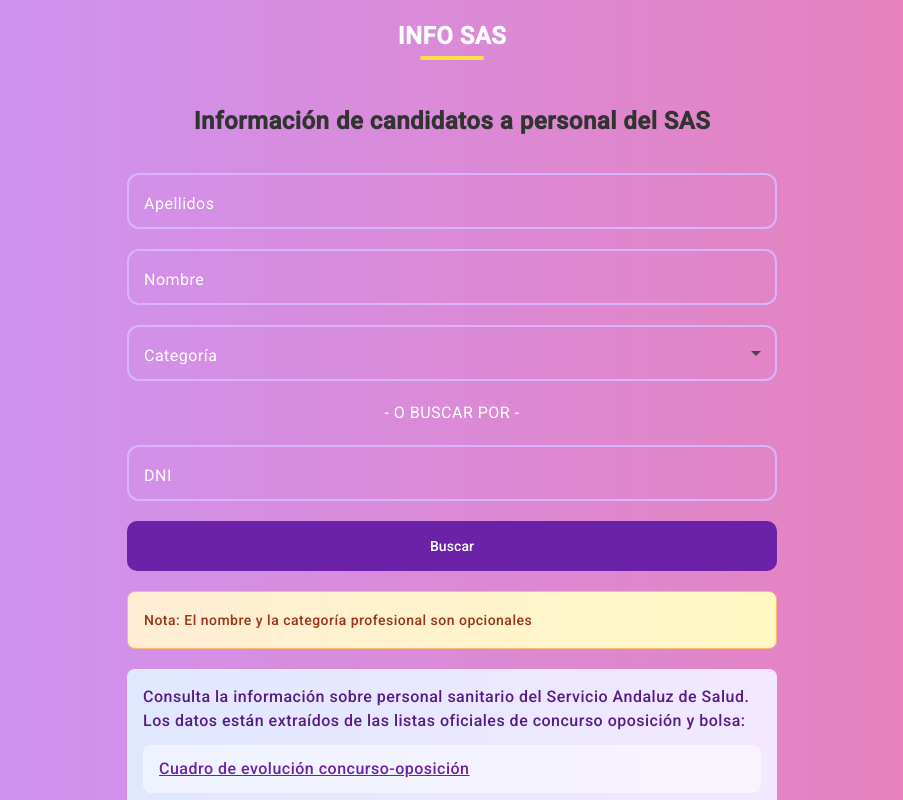
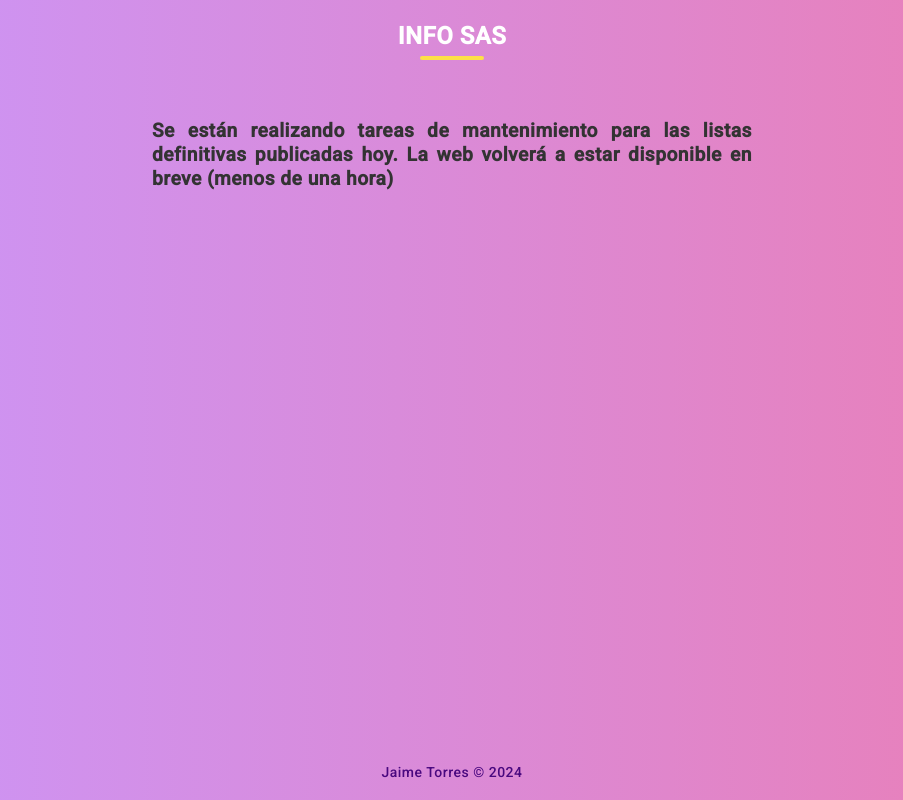
Before and after one commit to torresj/infosas-frontend, an Angular app: page / in a window 1280 px wide. Shown: the top 800 px of the page, without its empty margins (188-1091 px from the left). Built offline with nearby package versions, Linux system fonts and the light colour scheme.

Commit message:
Maintenance added

```diff
--- a/src/app/app.routes.ts
+++ b/src/app/app.routes.ts
@@ -1,8 +1,8 @@
 import { Routes } from '@angular/router';
 import {HomeComponent} from './components/home/home.component';
 import {StaffPageComponent} from './components/staffs/staff-page/staff-page.component';
+import {MaintenanceComponent} from "./components/maintenance/maintenance.component";
 
 export const routes: Routes = [
-  { path: '', component: HomeComponent },
-  { path: 'staff/:id', component: StaffPageComponent }
+  { path: '', component: MaintenanceComponent }
 ];
--- a/src/app/components/maintenance/maintenance.component.html
+++ b/src/app/components/maintenance/maintenance.component.html
@@ -1 +1 @@
-<p>Se están realizando tareas de mantenimiento para agregar a mas profesionales como los Técnicos Especialistas. La web volverá a estar disponible en breve</p>
+<p>Se están realizando tareas de mantenimiento para las listas definitivas publicadas hoy. La web volverá a estar disponible en breve (menos de una hora)</p>
```
